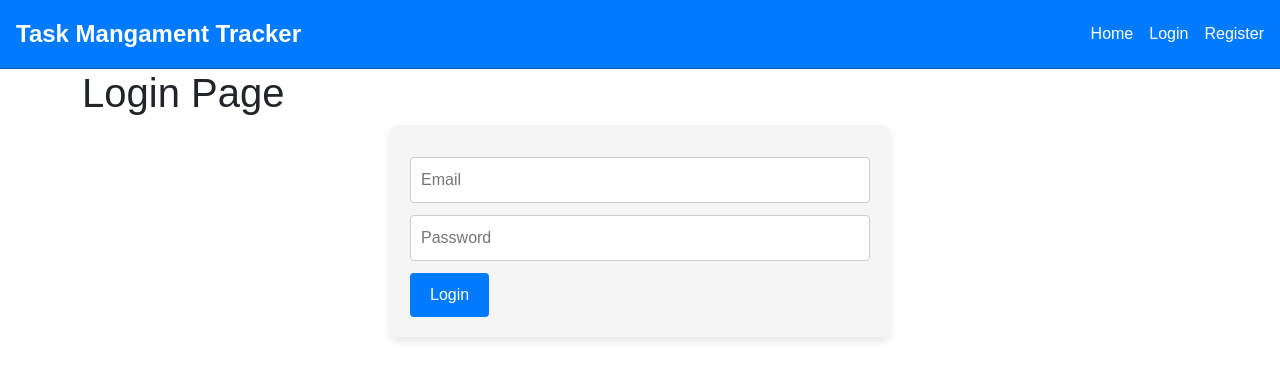
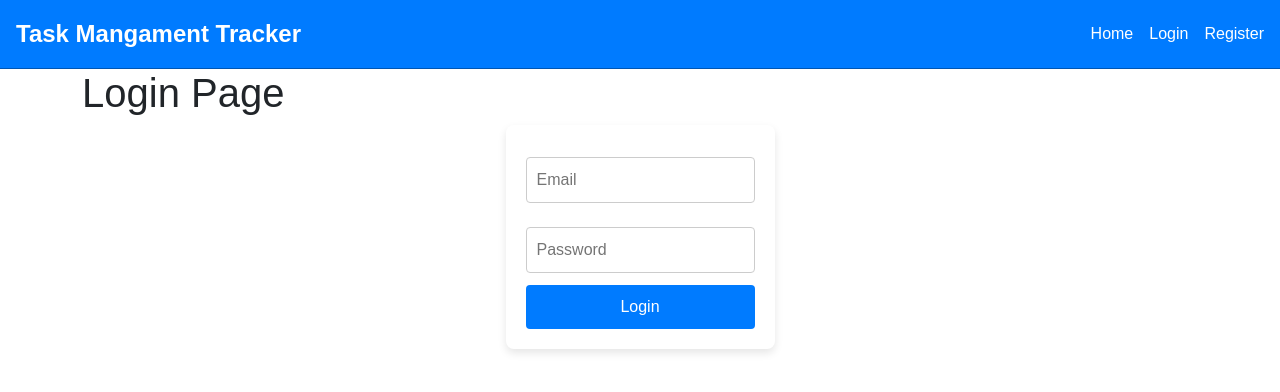
Before and after one commit to RoaaTareq/Task-Management-Web-FE, a React (Create React App) app: page /login in a window 1280 px wide. Shown: the top 392 px of the page. Built offline with nearby package versions, Linux system fonts and the light colour scheme.

Commit message:
first vsersion

```diff
--- a/src/Pages/Login.module.scss
+++ b/src/Pages/Login.module.scss
@@ -1,12 +1,34 @@
 .form-container {
-    background-color: #f5f5f5;
+    display: flex;
+    flex-direction: column;
+    width: 100%;
+    max-width: 400px;  // Max width for larger screens
     padding: 20px;
+    margin: 0 auto;
     border-radius: 8px;
     box-shadow: 0px 4px 8px rgba(0, 0, 0, 0.1);
-    width: 500px;
 
   }
 
   .custom-input {
+    width: 100%;  // Make inputs full width
+    padding: 10px;
     margin-bottom: 15px;
   }
+
+  button {
+    width: 100%;  // Make button full width
+    padding: 10px;
+  }
+
+  @media (min-width: 768px) {
+    .form-container {
+      max-width: 500px; // Slightly larger form on tablets and up
+    }
+  }
+
+  @media (min-width: 1024px) {
+    .form-container {
+      max-width: 600px; // Larger form for desktop
+    }
+  }
```
